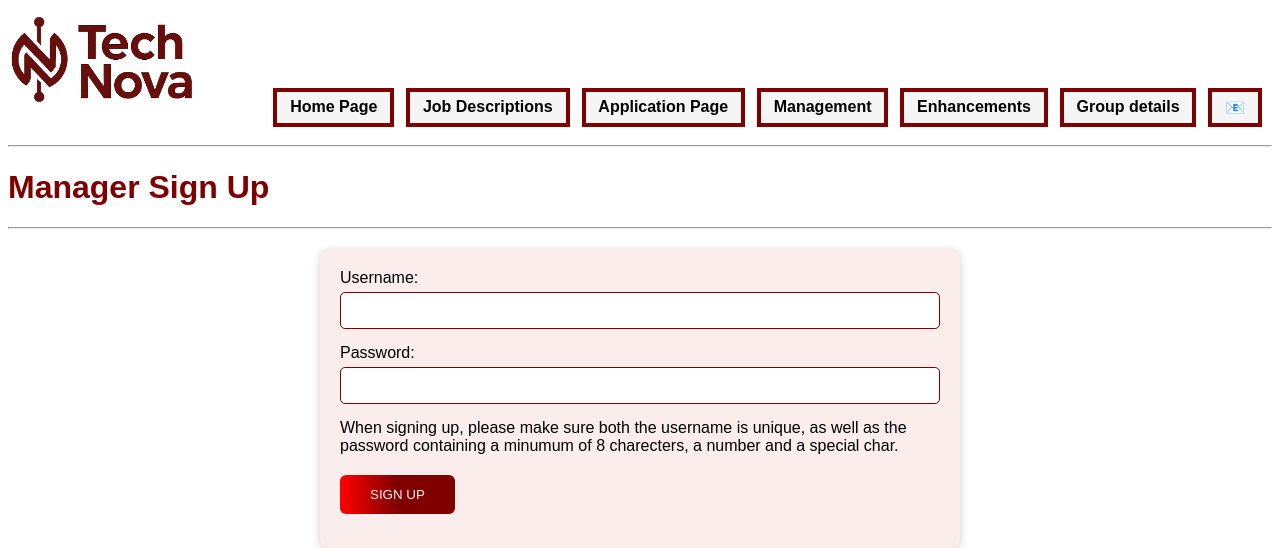
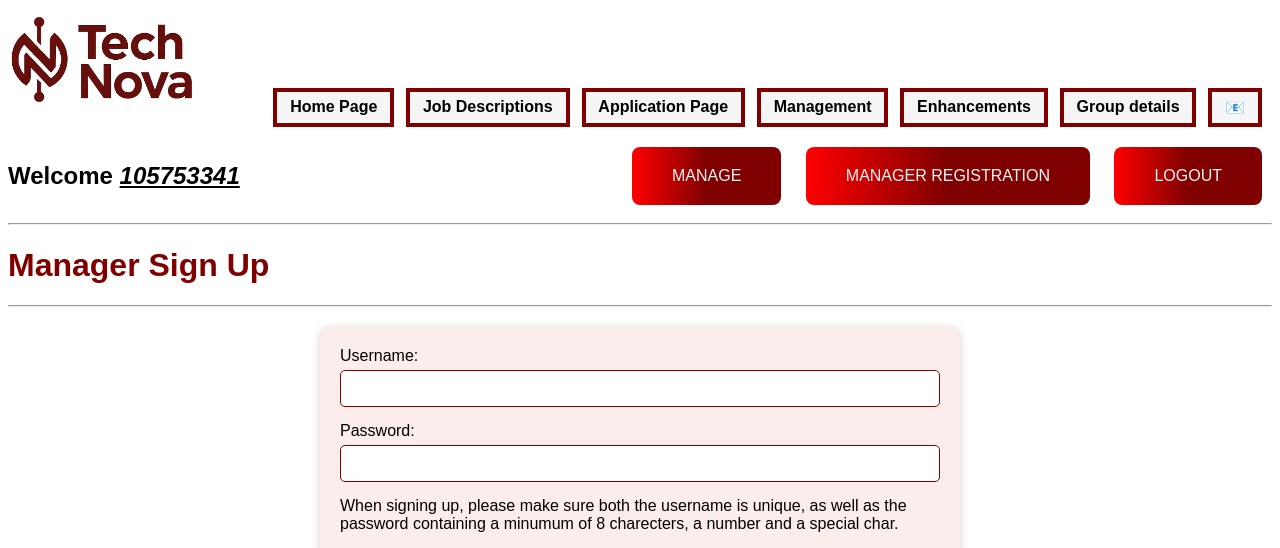
Before and after one commit to 105753341/COS10026-Assignment-1, a PHP site: page /manager_signup.php in a window 1280 px wide. Shown: the top 548 px of the page. Run offline with PHP 8.4, Linux system fonts and the light colour scheme; a user stored in the database is signed in.

Commit message:
modularisation of manager top row

```diff
--- a/enhancements.php
+++ b/enhancements.php
@@ -38,6 +38,7 @@
         <div>
             <ul class="improvements">
                 <li>Control access to manage.php by checking username and password - done, compares credentials to database, creates session, with ability to destroy on logout</li>
+                <li>Create a manager registration page with server side validation requiring a unique username and a password rule, and store this information in a table</li>
             </ul>
         </div>
     </section>
--- /dev/null
+++ b/header_manager.inc
@@ -0,0 +1,20 @@
+<header>
+    <a href="index.php"><img src="images/logo_cropped.png" alt="Company Logo"></a>
+    <nav>
+        <a href="index.php">Home Page</a>
+        <a href="jobs.php">Job Descriptions</a>
+        <a href="apply.php">Application Page</a>
+        <a href="manager_login.php">Management</a>
+        <a href="enhancements.php">Enhancements</a>
+        <a href="about.php">Group details</a>
+        <a href="mailto:info@technova.com.au">&#128231;</a>
+    </nav>
+</header>
+<section class="login-section">
+    <h1>Welcome <u><em><?php echo htmlspecialchars($_SESSION['username']); ?></em></u></h1>
+    <div>
+        <a href="manage.php" class="btn">Manage</a>
+        <a href="manager_signup.php" class="btn">Manager registration</a>
+        <a href="process_logout.php" class="btn">Logout</a>
+    </div>
+</section>
--- a/manager_signup.php
+++ b/manager_signup.php
@@ -17,19 +17,20 @@
 <html lang="en">
 <head>
     <meta charset="utf-8">
-    <meta name="description" content="A page for managers to create other managers">
-    <meta name="keywords" content="HTML5, PHP, signup, managment">
-    <meta name="author" content="Alexander Giantsos">
+    <meta name="description" content="managment page for HR deperartment to view EOI and other various functions">
+    <meta name="keywords" content="HTML5, PHP, management">
+    <meta name="author" content="Harrison Strachan">
     <meta name="viewport" content="width=device-width, initial-scale=1.0">
-    <title>Manager Sign Up - TechNova</title>
+    <title>Manage - TechNova</title>
     <link rel="icon" type="image/png" href="images/faviconlogo.png">
     <link rel="stylesheet" href="stylesheet/styles.css">
+    <link rel="stylesheet" type="text/css" href="stylesheet/styles.css">
+</head>
 
-</head>
 <body>
+    <?php include 'header_manager.inc';?>
 
-    <?php include 'header.inc';?>
-
+    <hr>
     <h1 class="main-heads">Manager Sign Up</h1>
     <hr>
 
```
Also changed, not shown: manage.php (+1 -17 lines).
